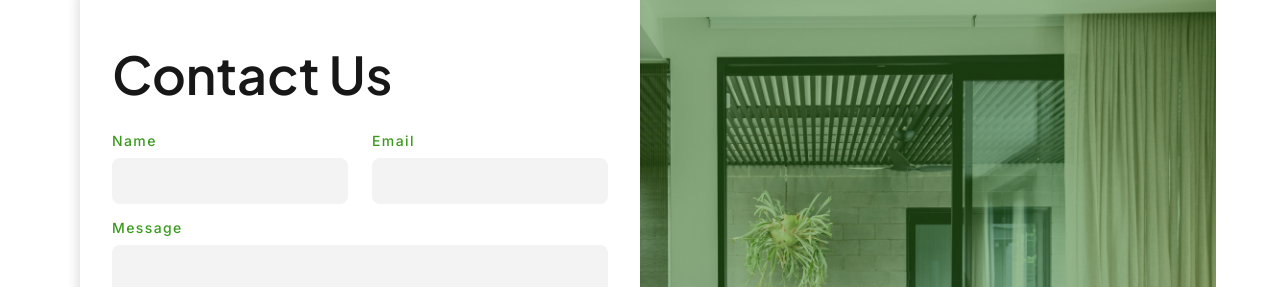
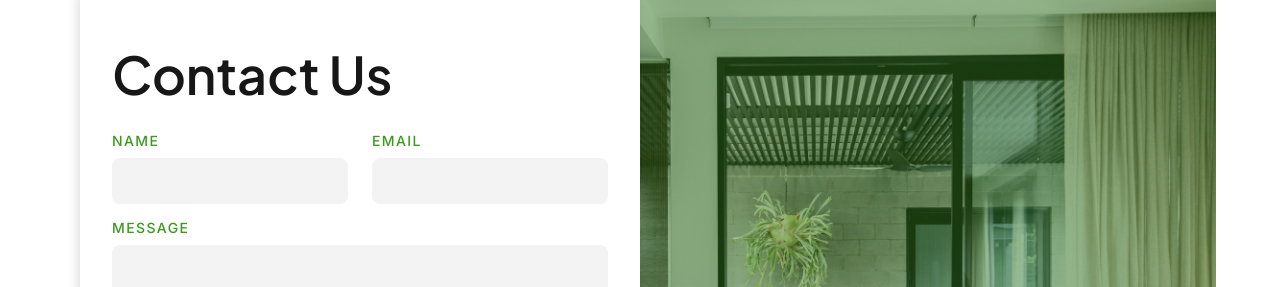
Before and after one commit to waris-ansar/finstar, a Next.js app: page / in a window 1280 px wide. Shown: the part 5005-5292 px from the top of the page. Built offline with nearby package versions, Linux system fonts and the light colour scheme.

Commit message:
connect contact form to google sheet

```diff
--- a/app/globals.css
+++ b/app/globals.css
@@ -73,3 +73,23 @@
     @apply font-plusJakarta text-sm md:text-base text-white px-8 py-[14px] rounded-full border-none hover:grayscale-50 transition-colors;
   }
 }
+
+/*---------- Loading Spinner ---------*/
+.loader{
+  margin-left: auto;
+  margin-right: auto;
+  width: 60px;
+  aspect-ratio: 4;
+  --_g: no-repeat radial-gradient(circle closest-side,#fff 90%,#0000);
+  background:
+    var(--_g) 0%   50%,
+    var(--_g) 50%  50%,
+    var(--_g) 100% 50%;
+  background-size: calc(100%/3) 100%;
+  animation: l7 1s infinite linear;
+}
+@keyframes l7 {
+  33%{background-size:calc(100%/3) 0%  ,calc(100%/3) 100%,calc(100%/3) 100%}
+  50%{background-size:calc(100%/3) 100%,calc(100%/3) 0%  ,calc(100%/3) 100%}
+  66%{background-size:calc(100%/3) 100%,calc(100%/3) 100%,calc(100%/3) 0%  }
+}
--- a/components/landingpage/ContactForm.jsx
+++ b/components/landingpage/ContactForm.jsx
@@ -3,12 +3,15 @@ import React, { useState } from "react";
 import data from "@/constants/data.json";
 
 const ContactForm = () => {
+  const scriptURL = process.env.NEXT_PUBLIC_CONTACT_FORM_GOOGLE_SHEET_LINK;
+
   const [formData, setFormData] = useState(
     data.contactForm.reduce((acc, field) => {
       acc[field] = "";
       return acc;
     }, {})
   );
+  const [isLoading, setLoading] = useState(false)
 
   const handleInputChange = (event) => {
     const { name, value } = event.target;
@@ -18,15 +21,30 @@ const ContactForm = () => {
     }));
   };
 
+  const formDataToString = (data) => {
+    return Object.keys(data)
+      .map(key => encodeURIComponent(key) + '=' + encodeURIComponent(data[key]))
+      .join('&');
+  };
+
   const handleSubmit = (e) => {
     e.preventDefault();
-    console.log(formData, "this is the form data");
+    setLoading(true);
+    const formDataStr = formDataToString(formData);
+
+    fetch(scriptURL, { method: 'POST', body: formDataStr})
+      .then((response) => {
+        setLoading(false)
+        alert("Thank you! Your form is submitted successfully." );
         setFormData(
           data.contactForm.reduce((acc, field) => {
             acc[field] = "";
             return acc;
           }, {})
         );
+      })
+      .then(() => { window.location.reload(); })
+      .catch(error => console.error('Error!', error.message))
   };
 
   return (
@@ -38,11 +56,11 @@ const ContactForm = () => {
               htmlFor={field}
               className="inter-14px block text-secondaryGreen w-1/2"
             >
-              {field}
+              {field.toUpperCase()}
             </label>
             <input
               className="para-small w-full mt-2 text-black bg-[#f3f3f3] rounded-lg px-2 py-3 border-none outline-0 focus:outline-secondaryGreen focus:outline-1"
-              type={field.toLowerCase() === "email" ? "email" : "text"}
+              type={field === "email" ? "email" : "text"}
               name={field}
               id={field}
               value={formData[field]}
@@ -57,13 +75,13 @@ const ContactForm = () => {
             htmlFor={field}
             className="inter-14px block text-secondaryGreen w-full"
           >
-            {field}
+            {field.toUpperCase()}
           </label>
           <input
             className={`para-small w-full mt-2 text-black bg-[#f3f3f3] rounded-lg px-2 py-3 border-none outline-0 focus:outline-secondaryGreen focus:outline-1 ${
-              field.toLowerCase() === "message" && "h-36"
+              field === "message" && "h-36"
             }`}
-            type={field.toLowerCase() === "email" ? "email" : "text"}
+            type={field === "email" ? "email" : "text"}
             name={field}
             id={field}
             value={formData[field]}
@@ -72,7 +90,9 @@ const ContactForm = () => {
         </div>
       ))}
       <button className="btn-primary bg-secondaryGreen mt-4" type="submit">
-        Send Message
+        {
+          isLoading ? <div className="loader"></div> : 'Send Message'
+        }
       </button>
     </form>
   );
--- a/constants/data.json
+++ b/constants/data.json
@@ -113,7 +113,7 @@
     "description": "There are no difficult loans for us.",
     "cta": "GET IN TOUCH"
   },
-  "contactForm": ["Name", "Email", "Message"],
+  "contactForm": ["name", "email", "message"],
   "footer": {
     "description": "Financing Your Future Starts Here",
     "services": [
```
Also changed, not shown: 2 other files (tests, documents, lock files or other folders). Lines whose indentation alone changed are shown as unchanged.
